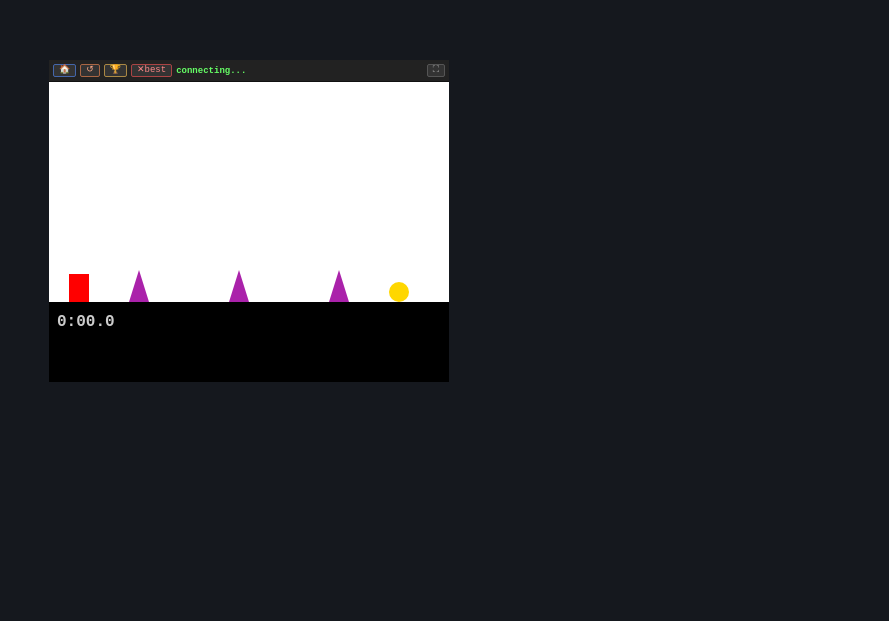
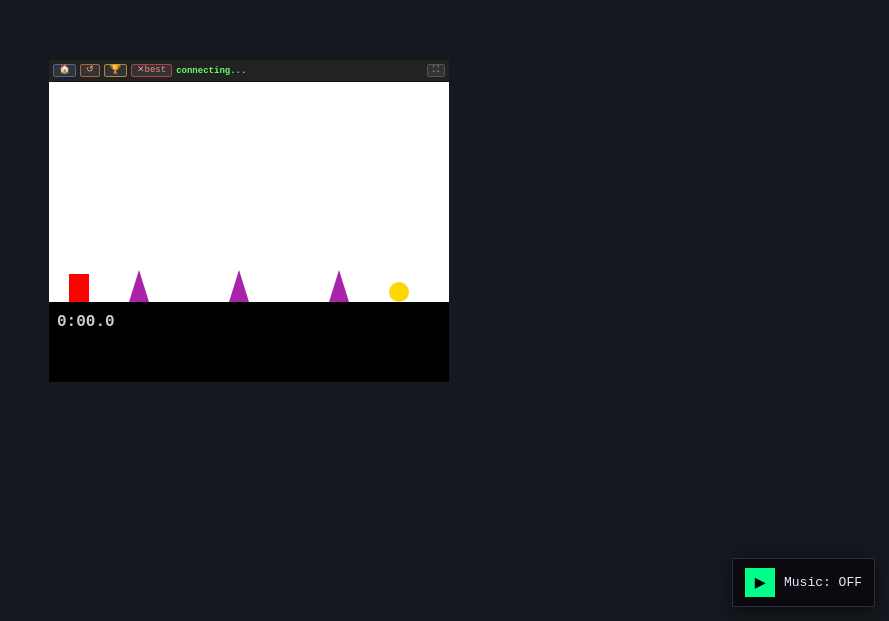
Before and after one commit to platypuspai/pixel-games, a plain HTML site: page mini-spikes-platformer.html in a window 1280 px wide. Shown: the part 179-800 px from the top of the page, without its empty margins (391-1280 px from the left). Drawn offline with Linux system fonts and the light colour scheme; no server answers.

Commit message:
Integrate Plixo music in mini_spikes_platformer

```diff
--- a/mini-spikes-platformer.html
+++ b/mini-spikes-platformer.html
@@ -1618,5 +1618,7 @@ document.addEventListener("fullscreenchange", () => {
 loadLevel();
 requestAnimationFrame(loop);
 </script>
+
+<script src="plixo-music.js" data-game-id="mini_spikes_platformer"></script>
 </body>
 </html>
```
